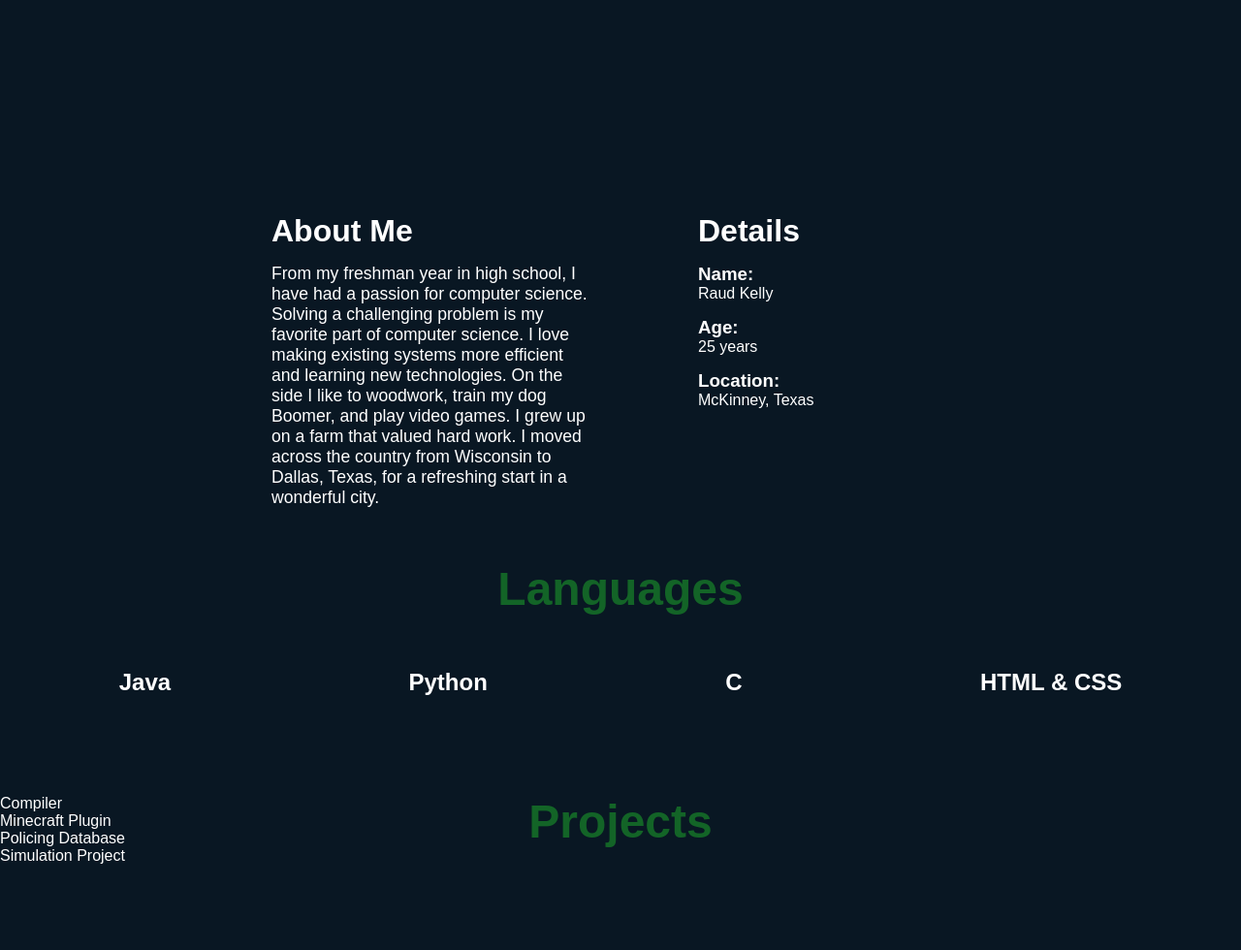
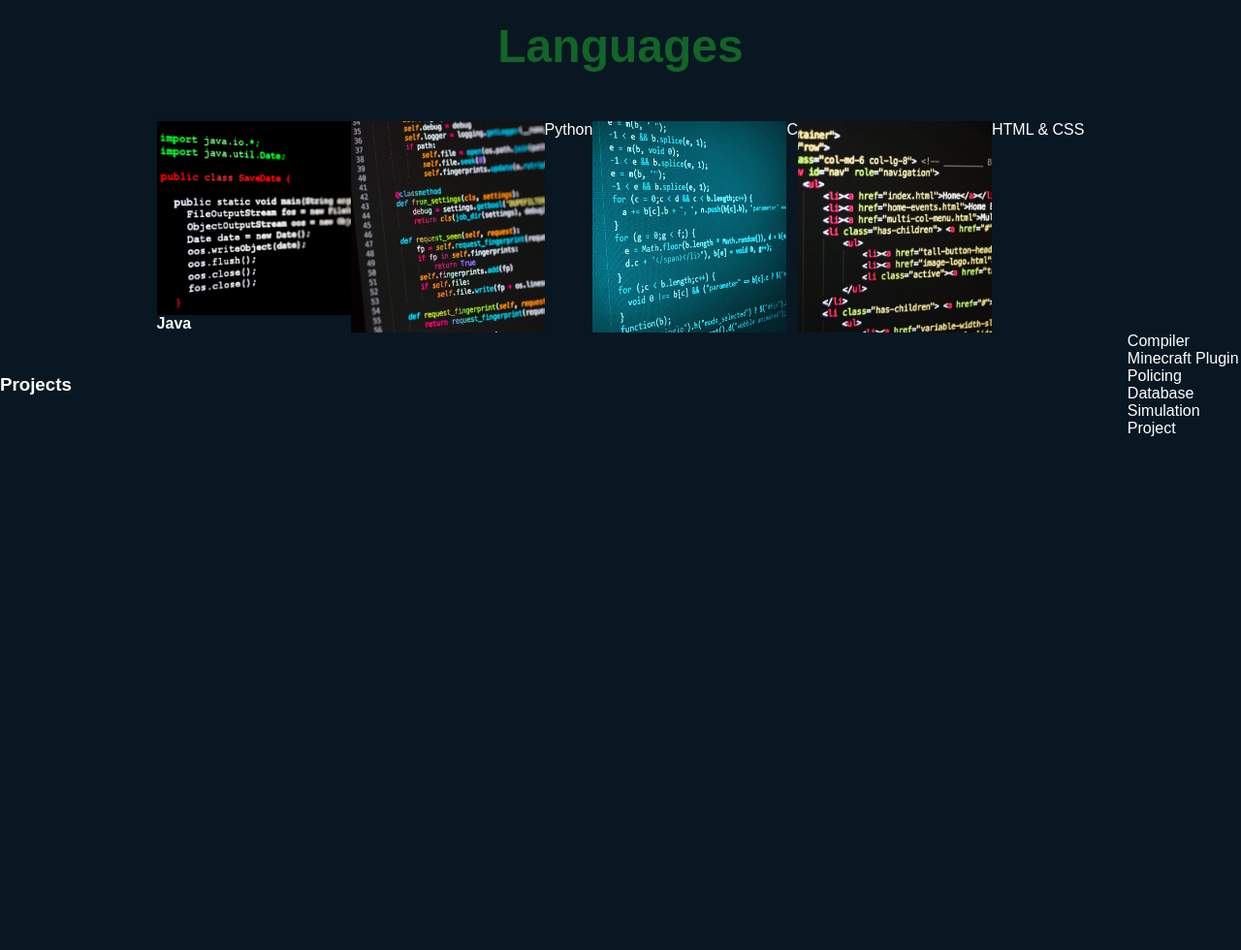
Before and after one commit to raudakelly/Personal-Website, a plain HTML site: page index.html in a window 1280 px wide. Shown: the part 780-1760 px from the top of the page at 97% size. After the commit the page ends 1231 px from the top, so only its background shows below. Drawn offline with Linux system fonts and the light colour scheme.

Commit message:
reorganized page, added code images

```diff
--- a/index.html
+++ b/index.html
@@ -12,38 +12,26 @@ Projects
     <link rel="stylesheet" href="style.css" type="text/css">
 </head>
 <body id = "body">
-    <div class="container">
+    <div class="profile">
         <img id="color-mode" src="./imgs/dark-mode.png" onclick="toggleColorMode()"></img>
         <h1 class="name">Raud Kelly</h1>
         <h1 class="title">Software Developer</h1>
-        <img src="./imgs/hero.png" alt="Me" class="profile">
+        <img src="./imgs/hero.png" alt="Me" class="profile-pic">
     </div>
-    <div class="content">
-        <div class="aboutme">
-            <h2>About Me</h2>
-            <p>From my freshman year in high school, I have had a passion for computer science. Solving a challenging problem is my favorite part of computer science. I love making existing systems more efficient and learning new technologies. On the side I like to woodwork, train my dog Boomer, and play video games. I grew up on a farm that valued hard work. I moved across the country from Wisconsin to Dallas, Texas, for a refreshing start in a wonderful city.</p>
-        </div>
-        <div class="details">
-            <h2>Details</h2>
-            <h3>Name:</h3>
-            <h4>Raud Kelly</h4>
-            <h3>Age:</h3>
-            <h4>25 years</h4>
-            <h3>Location:</h3>
-            <h4>McKinney, Texas</h4>
+    <div class="skills">
+        <h3>Languages</h3>
+        <div class="skill-list">
+            <div class = "skill">
+                <img class = "skill-img" src="./imgs/java-code.png" alt="">
+                <h4>Java</h4>
+            </div>
+
+            <img class = "skill-img" src="./imgs/python-code.png" alt="">Python
+            <img class = "skill-img" src="./imgs/c-code.png" alt="">C
+            <img class = "skill-img" src="./imgs/html-code.png" alt="">HTML & CSS
         </div>
     </div>
-    <div class="content2">
-        <h3 class="skills">Languages</h3>
-        <div class="line3"></div>
-        <div class="skilllist">
-            <h2>Java</h2>
-            <h2>Python</h2>
-            <h2>C</h2>
-            <h2>HTML & CSS</h2>
-        </div>
-    </div>
-    <div class="content3">
+    <div class="projects">
         <h3 class="skills">Projects</h3>
         <div class="line3"></div>
         <div class="projectlist">
--- a/style.css
+++ b/style.css
@@ -15,9 +15,9 @@
   --text-color: #ffffff;
 }
 
-/* Section 1 */
+/* Profile section */
 
-.container {
+.profile {
   width: 100%;
   height: 100vh;
 }
@@ -44,13 +44,13 @@
 
 .title {
   position: absolute;
-  top: 27%;
+  top: 28%;
   left: 50%;
   transform: translate(-50%);
 }
 
 
-.profile {
+.profile-pic {
   position: absolute;
   top: 35%;
   left: 50%;
@@ -59,13 +59,24 @@
   width: 400px;
 }
 
-/* Section 2 */
+/* Skills section */
 
-.content {
+.skills {
   width: 100%;
-  min-height: 70vh;
+  justify-content: center;
   display: flex;
-  justify-content: center;
+  flex-direction: column;
+}
+
+.skills h3 {
+  color: rgb(19, 100, 39);
+  font-size: 3rem;
+  text-align: center;
+}
+
+.skill-img {
+  width: 200px;
+  height: auto;
 }
 
 .content h2 {
@@ -73,65 +84,15 @@
   margin-bottom: 15px;
 }
 
-.content h4 {
-  font-weight: 200;
-  margin-bottom: 15px;
+.skill-list {
+  display: flex;
+  justify-content: center;
+  margin-top: 50px;
 }
 
-.content p {
-  font-size: 1.1rem;
+/* Projects section */
+
+.projects {
+  width: 100%;
+  display: flex;
 }
-
-.aboutme {
-  width: 330px;
-  margin: 200px 30px 0px 0px;
-}
-
-.details {
-  position: relative;
-  width: 250px;
-  margin: 200px 30px 0px 80px;
-}
-
-/* Section 3 */
-
-.content2 {
-  width: 100%;
-  min-height: 30vh;
-}
-
-.skills {
-  color: rgb(19, 100, 39);
-  position: absolute;
-  left: 50%;
-  transform: translate(-50%);
-  font-size: 3rem;
-}
-
-.skilllist {
-  padding-top: 110px;
-  display: flex;
-  justify-content: space-around;
-}
-
-.line3 {
-  position: absolute;
-  margin-top: 75px;
-  left: 50%;
-  height: 1px;
-  width: 600px;
-  border-radius: 1px;
-  position: absolute;
-  transform: translate(-50%);
-}
-
-/* Section 4 */
-
-.content3 {
-  width: 100%;
-  min-height: 20vh;
-}
-
-.plist {
-
-}
```
Also changed, not shown: imgs/c-code.png (added), imgs/html-code.png (added), imgs/java-code.png (added), imgs/python-code.png (added).
